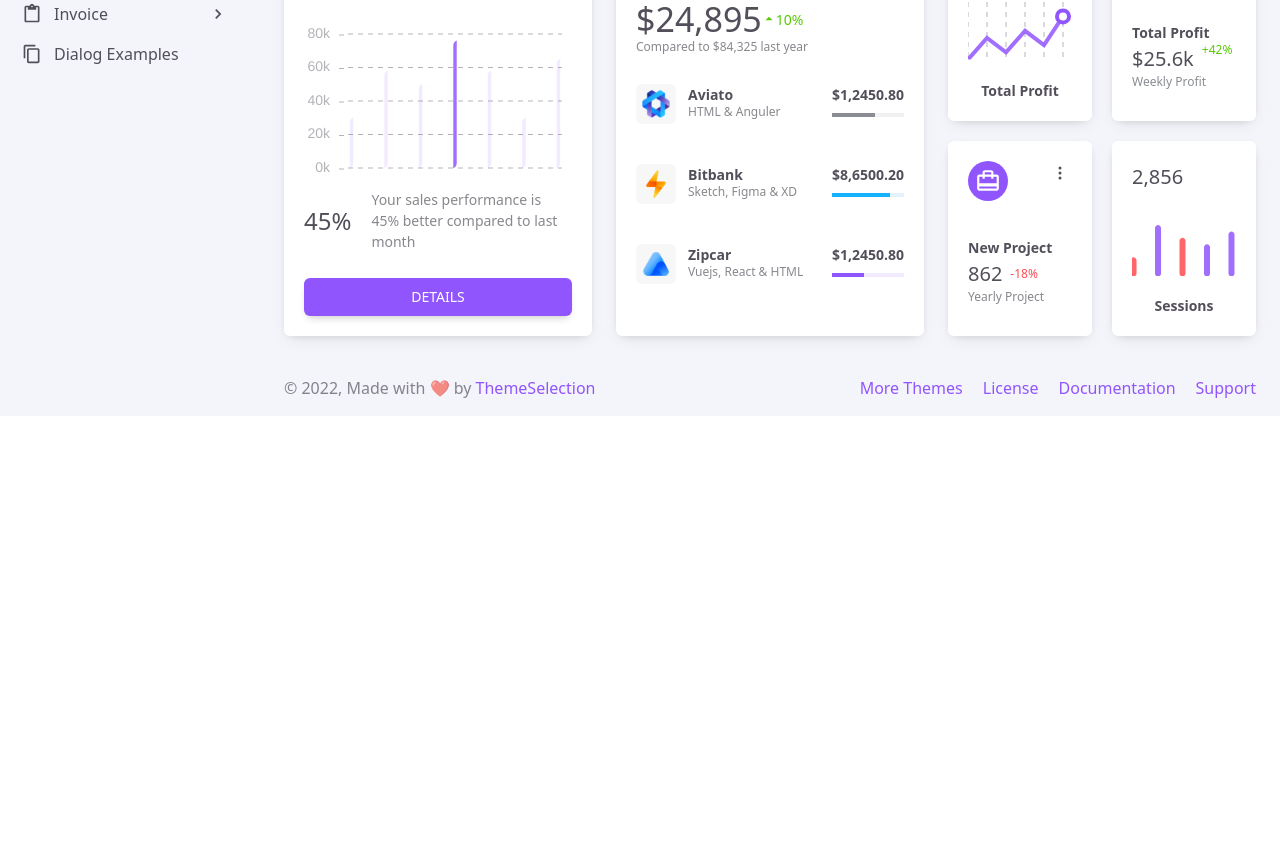
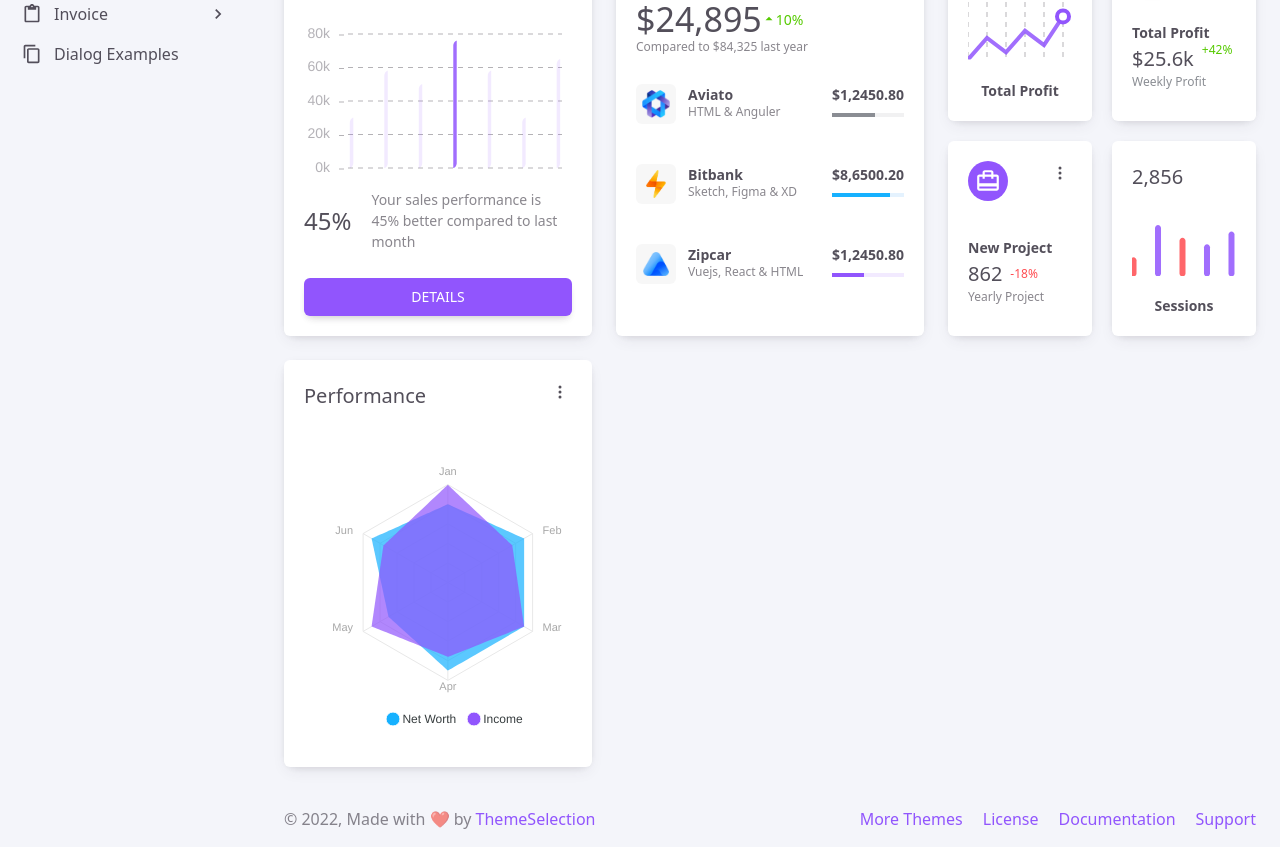
Before and after one commit to Ali503-7/Admin-Dashboard, a React (Vite) app: page / in a window 1280 px wide. Shown: the part 392-1239 px from the top of the page. Before the commit the page ends 808 px from the top, so only its background shows below. Built offline with nearby package versions, Linux system fonts and the light colour scheme.

Commit message:
box_9 is almost done

```diff
--- /dev/null
+++ b/src/pages/Analytics/Performance.jsx
@@ -0,0 +1,68 @@
+import React from "react";
+import Dots from "../../components/Geniral/Dots";
+import Chart from "react-apexcharts";
+
+const Performance = () => {
+  const series = [
+    {
+      name: "Net Worth",
+      data: [4, 4.5, 4.5, 4.5, 3.5, 4.5],
+    },
+    {
+      name: "Income",
+      data: [5, 3.8, 4.5, 3.8, 4.5, 3.8],
+    },
+  ];
+  const options = {
+    chart: {
+      type: "radar",
+      offsetX: -50,
+      offsetY: 0,
+      zoom: {
+        enabled: true,
+      },
+      toolbar: {
+        show: false,
+      },
+    },
+    colors: ["#16B1FF", "#9155FD"],
+    stroke: {
+      width: 0,
+    },
+    fill: {
+      opacity: 0.7,
+    },
+    markers: {
+      size: 0,
+    },
+    xaxis: {
+      categories: ["Jan", "Feb", "Mar", "Apr", "May", "Jun"],
+    },
+    yaxis: {
+      show: false,
+    },
+    grid: {
+      yaxis: {
+        show:false
+      }
+    }
+  };
+
+  return (
+    <div className="Box sm:col-span-4">
+      <h3 className="H6 pb-5">Performance</h3>
+      <Dots />
+      <div>
+        <Chart
+          options={options}
+          series={series}
+          type="radar"
+          width={400}
+          height={300}
+        />
+      </div>
+    </div>
+  );
+};
+
+export default Performance;
--- a/src/pages/Analytics/Primary/Analytics.jsx
+++ b/src/pages/Analytics/Primary/Analytics.jsx
@@ -3,6 +3,7 @@ import Group4 from "../Secendary/Group4/Primary/Group4"
 import TotalErning from "../Secendary/TotalErning"
 import Transactions_2 from "../Secendary/Transaction_2"
 import WeeklyOverview from "../Secendary/WeeklyOverview"
+import Performance from "../Performance"
 
 const Analytics = () => {
   return (
@@ -27,6 +28,10 @@ const Analytics = () => {
       {/* box-5, box-6, box7, box-8 */}
 
       <Group4 />
+
+      {/* box-9 */}
+
+      <Performance />
     </div>
   )
 }
```
